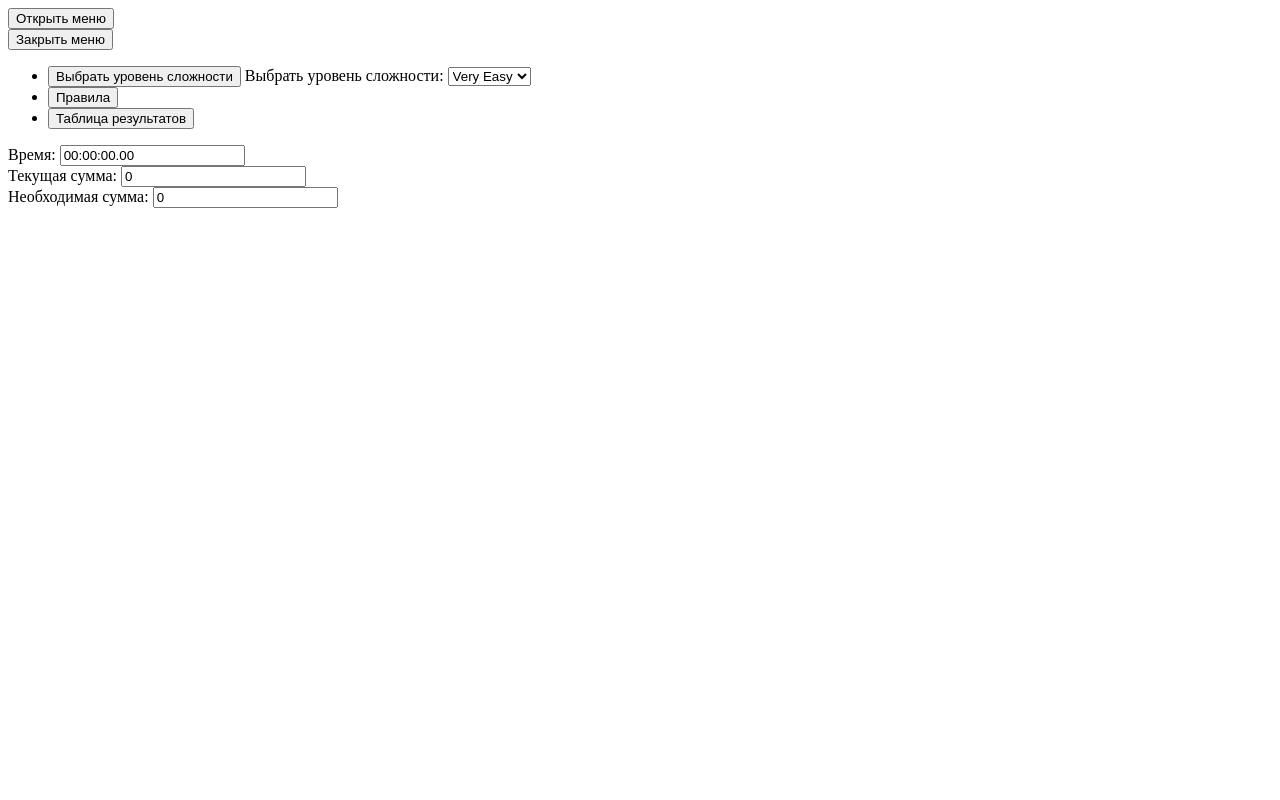
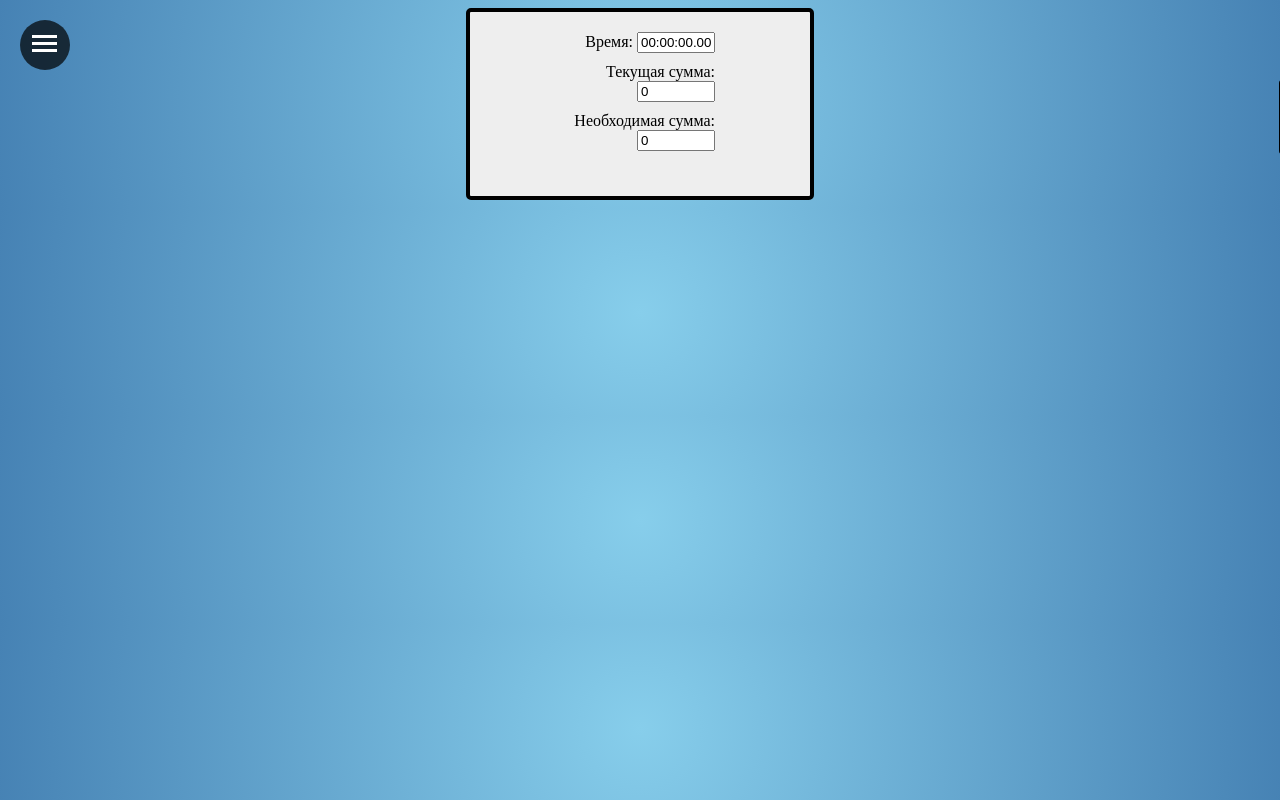
Before and after one commit to MrSourphiz/js_game-unknow-num, a website: page index.html in a window 1280 px wide. Drawn offline with Linux system fonts and the light colour scheme.

Commit message:
добавляет стили

```diff
--- /dev/null
+++ b/css/style.css
@@ -0,0 +1,252 @@
+ul {
+	list-style: none;
+	margin: 0;
+	padding: 0;
+}
+body {
+	background: radial-gradient(circle, skyblue, steelblue);
+}
+.visually-hidden {
+	display: none;
+}
+.open-btn {
+  position: fixed;
+
+	top: 20px;
+  left: 20px;
+
+	width: 50px;
+  height: 50px;
+
+	background-color: rgba(0, 0, 0, 0.7);
+	border: 3px solid transparent;
+	border-radius: 100%;
+}
+
+.open-btn::before {
+  content: '';
+
+	position: absolute;
+	top: 12px;
+  left: 9px;
+
+	width: 25px;
+  height: 3px;
+
+	background-color: #ffffff;
+	box-shadow: 0 7px #ffffff,0 14px #ffffff;
+}
+
+.open-btn:hover {
+	cursor: pointer;
+	border-color: #ffffff;
+}
+
+.sidebar-menu {
+	position: fixed;
+	top: 0;
+  left: 0;
+
+  z-index: 10;
+
+	width: 280px;
+  height: 100%;
+
+	background-color: rgba(0, 0, 0, 0.7);
+
+  margin-left: -280px;
+
+  overflow: auto;
+  transition: .25s;
+}
+
+.close-btn {
+  position: relative;
+
+	width: 50px;
+  height: 50px;
+
+  background-color: transparent;
+
+	margin-top: 20px;
+  margin-left: 210px;
+
+	border: 3px solid transparent;
+	border-radius: 100%;
+}
+
+.close-btn::after {
+  content: '';
+
+	position: absolute;
+	top: 20px;
+  left: 10px;
+
+	width: 25px;
+  height: 3px;
+
+	background-color: #ffffff;
+	transform: rotate(-45deg);
+}
+
+.close-btn::before {
+  content: '';
+
+	position: absolute;
+	top: 20px;
+  left: 10px;
+
+	width: 25px;
+  height: 3px;
+
+	background-color: #ffffff;
+	transform: rotate(45deg);
+}
+
+.close-btn:hover {
+	cursor: pointer;
+	border-color: #ffffff;
+}
+
+.sidebar-menu__list {
+	margin-top: 25px;
+}
+
+.sidebar-menu__item {
+	border-bottom: 2px solid #ffffff;
+}
+
+.sidebar-menu__item:first-child {
+	border-top: 2px solid #ffffff;
+}
+
+.sidebar-menu__button {
+	width: 280px;
+  height: 30px;
+
+	color: white;
+	font-size: 15px;
+	text-transform: uppercase;
+	text-align: center;
+
+	background-color: transparent;
+	border: none;
+}
+
+.sidebar-menu__button:hover {
+	cursor: pointer;
+	color: #cccccc;
+}
+
+.main-wrap {
+  width: 300px;
+  background-color: #eeeeee;
+	padding: 20px;
+	margin: 0 auto;
+	border:4px solid black;
+	border-radius: 5px;
+}
+
+.playing-ground {
+	width: 150px;
+	margin: 0 auto;
+}
+
+.playing-ground__info {
+	display: flex;
+	flex-direction: column;
+  text-align: right;
+
+	margin-bottom: 25px;
+}
+
+.playing-ground__info input {
+	width: 70px;
+}
+
+.current,
+.seconds-counter {
+	margin-bottom: 10px;
+}
+
+.playing-ground__list {
+	display: flex;
+	flex-direction: row;
+  flex-wrap: wrap;
+
+  width: 150px;
+}
+
+.playing-ground__item {
+	width: 50px;
+	height: 50px;
+}
+
+.playing-ground__button {
+	width: 50px;
+  height: 50px;
+
+	word-wrap: break-word;
+}
+
+.playing-ground__text {
+	font-size: 20px;
+	font-style: bold;
+	color: black;
+}
+
+.pos-num {
+	color: #009900;
+}
+
+.neg-num {
+	color: #ff0000;
+}
+
+.img-cell {
+  display: none;
+
+	width: 50px;
+  min-height: 50px;
+
+	background-image: url(img/icon_1.svg);
+	background-size: 40px 40px;
+	background-repeat: no-repeat;
+}
+
+.popup {
+  display: block;
+
+	position: fixed;
+	top: 10%;
+  right: 0;
+
+  z-index: 10;
+
+	width: 250px;
+  min-height: 70px;
+
+  overflow: auto;
+
+  transition: .25s;
+
+  background-color: #eeeeee;
+
+  margin-right: -253px;
+
+	border: 2px solid black;
+	border-radius: 3px;
+}
+
+.popup__text {
+  min-height: 30px;
+
+	line-height: 30px;
+	font-size: 20px;
+	font-style: bold;
+	text-align: center;
+  word-wrap: break-word;
+
+	margin-top: 20px;
+	margin-bottom: 20px;
+}
--- a/index.html
+++ b/index.html
@@ -5,6 +5,7 @@
   <meta name="viewport" content="width=device-width, initial-scale=1.0">
   <meta http-equiv="X-UA-Compatible" content="ie=edge">
   <title>Unknow Number</title>
+  <link href="css/style.css" rel="stylesheet">
 </head>
 <body>
   <main class="main">
```
